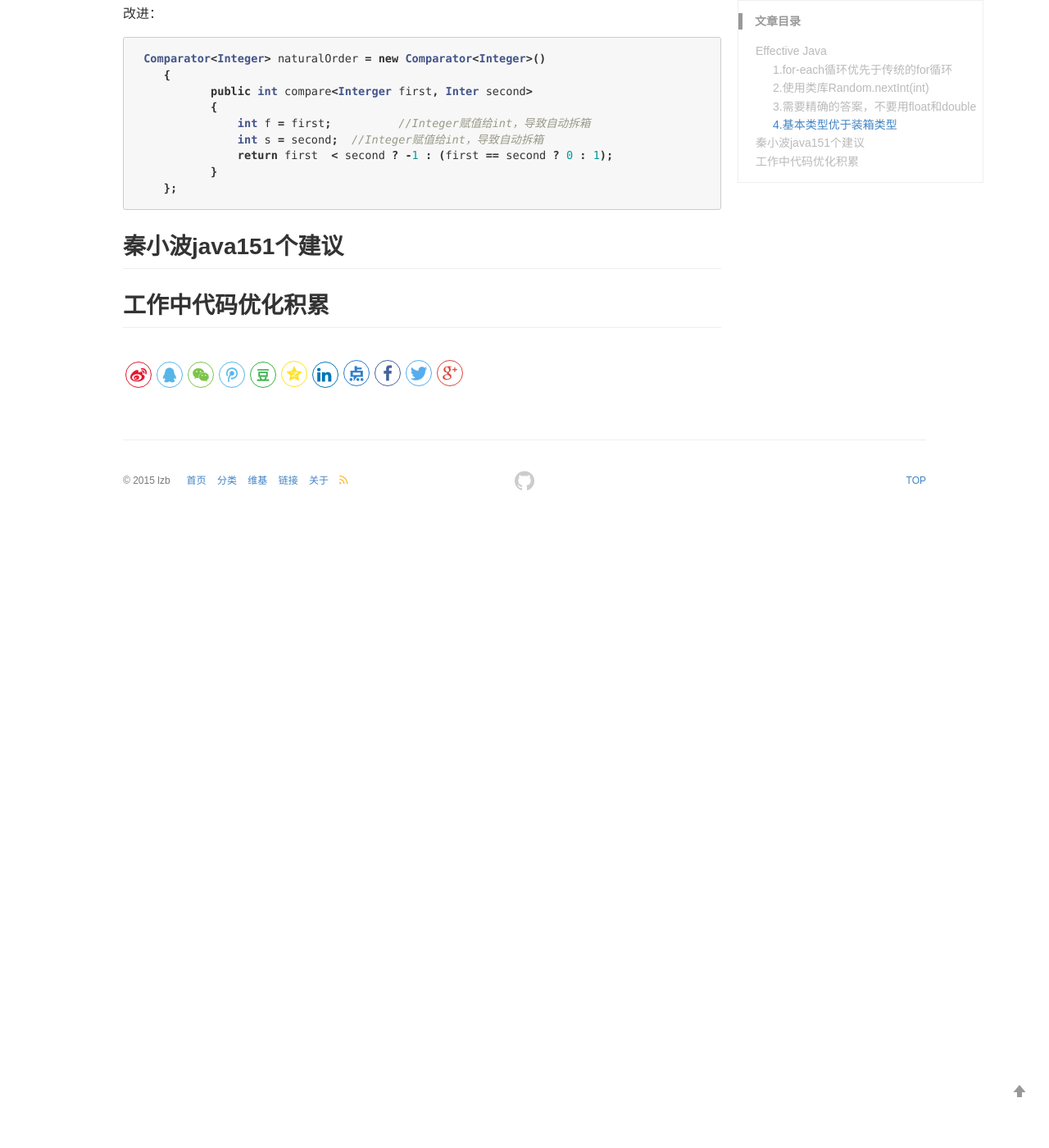
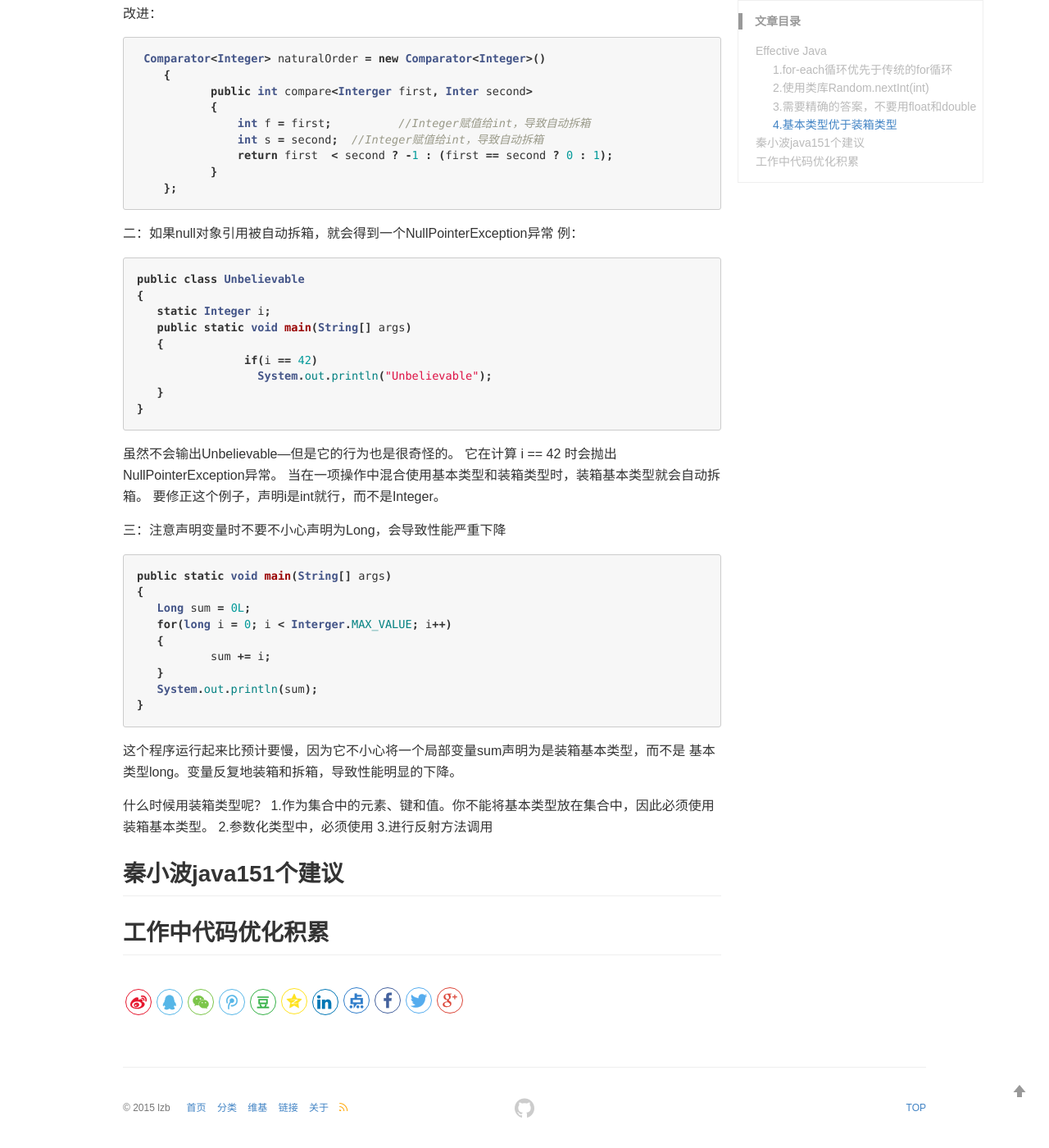
Before and after one commit to lizb0907/lizb0907.github.io, a Jekyll site: the page built from _posts/review/2018-08-15-ReviewCode.md, in a window 1280 px wide and 1400 px high, scrolled down 2879 px. Shown: the whole window at 82% size. Built offline with Jekyll 4.4.1, drawn with Linux system fonts in a browser that asks for light colours; comment, search, counter and statistics services are not loaded; before the commit the page ends 3514 px from its top, so only the background shows below that.

Commit message:
2018-08-27 add

````diff
--- a/_posts/review/2018-08-15-ReviewCode.md
+++ b/_posts/review/2018-08-15-ReviewCode.md
@@ -147,6 +147,45 @@ public static void main(String[] args)
     };
 ```
 
+ 二：如果null对象引用被自动拆箱，就会得到一个NullPointerException异常
+ 例：
+```java
+public class Unbelievable
+{
+   static Integer i;
+   public static void main(String[] args)
+   {
+		if(i == 42)
+		  System.out.println("Unbelievable");
+   }
+}
+```
+虽然不会输出Unbelievable---但是它的行为也是很奇怪的。
+它在计算 i == 42 时会抛出NullPointerException异常。
+当在一项操作中混合使用基本类型和装箱类型时，装箱基本类型就会自动拆箱。
+要修正这个例子，声明i是int就行，而不是Integer。
+
+
+三：注意声明变量时不要不小心声明为Long，会导致性能严重下降
+```java
+public static void main(String[] args)
+{
+   Long sum = 0L;
+   for(long i = 0; i < Interger.MAX_VALUE; i++)
+   {
+	   sum += i;
+   }
+   System.out.println(sum);
+}
+```
+这个程序运行起来比预计要慢，因为它不小心将一个局部变量sum声明为是装箱基本类型，而不是
+基本类型long。变量反复地装箱和拆箱，导致性能明显的下降。
+
+
+什么时候用装箱类型呢？
+1.作为集合中的元素、键和值。你不能将基本类型放在集合中，因此必须使用装箱基本类型。
+2.参数化类型中，必须使用
+3.进行反射方法调用
 
 
 ## 秦小波java151个建议
````
